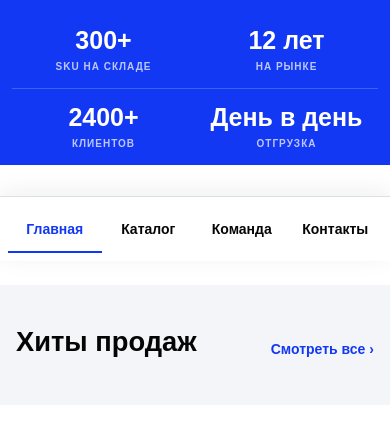
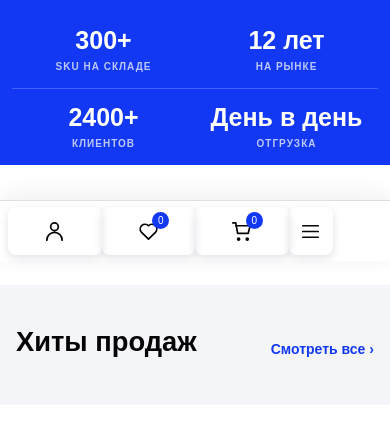
Before and after one commit to Cockepinle/vova, a Django app: page / in a window 390 px wide. Shown: the part 583-1025 px from the top of the page. Run offline with Django 5.2, Linux system fonts and the light colour scheme; data comes from the database, SQL or seed files in the repository; data that the repository does not hold is empty.

Commit message:
update site

```diff
--- a/static/store/css/responsive.css
+++ b/static/store/css/responsive.css
@@ -49,11 +49,18 @@ body.overlay-active .mobile-actions, body.keyboard-open .mobile-actions { visibi
   .brand-name { font-size: 17px; }
   .header-actions { gap: 0; }
   .header-actions button, .mobile-menu-toggle { width: 44px; height: 44px; }
-  .mobile-menu-toggle, .main-nav { display: none; }
-  .mobile-actions { position: fixed; inset: auto 0 0; z-index: 70; display: grid; grid-template-columns: repeat(auto-fit,minmax(0,1fr)); gap: 0; padding: 8px max(8px,env(safe-area-inset-right,0px)) calc(8px + env(safe-area-inset-bottom,0px)) max(8px,env(safe-area-inset-left,0px)); border-top: 1px solid var(--line); background: #fff; box-shadow: 0 -4px 24px #11182712; }
-  .mobile-actions a { display: flex; justify-content: center; align-items: center; min-height: 48px; min-width: 0; padding: 8px 6px; color: var(--ink); font-size: 14px; font-weight: 700; white-space: normal; overflow-wrap: anywhere; text-align: center; }
-  .mobile-actions a:hover, .mobile-actions a.active { color: var(--blue); }
-  .mobile-actions a.active { box-shadow: inset 0 -2px var(--blue); }
+  .mobile-actions { position: fixed; inset: auto 0 0; z-index: 90; display: grid; grid-template-columns: repeat(4,minmax(0,1fr)); gap: 0; padding: 6px max(8px,env(safe-area-inset-right,0px)) calc(6px + env(safe-area-inset-bottom,0px)) max(8px,env(safe-area-inset-left,0px)); border-top: 1px solid var(--line); background: #fff; box-shadow: 0 -4px 24px #11182712; }
+  .mobile-action-button { position: relative; display: flex; justify-content: center; align-items: center; min-height: 48px; min-width: 0; padding: 8px 6px; border: 0; background: transparent; color: var(--ink); }
+  .mobile-action-button svg { width: 23px; height: 23px; fill: none; stroke: currentColor; stroke-linecap: round; stroke-linejoin: round; stroke-width: 1.8; }
+  .mobile-action-button:hover, .mobile-action-button:focus-visible { color: var(--blue); }
+  .mobile-action-button .favorite-count, .mobile-action-button [data-cart-count] { position: absolute; top: 5px; margin-left: 25px; min-width: 17px; height: 17px; padding: 1px 4px; border-radius: 9px; background: var(--blue); color: #fff; font-size: 10px; line-height: 15px; text-align: center; }
+  .mobile-menu-toggle { display: flex; }
+  .main-nav { position: fixed; inset: auto 8px calc(var(--mobile-actions-height) + 8px); z-index: 89; display: none; grid-template-columns: repeat(2,minmax(0,1fr)); gap: 4px; padding: 10px; border: 1px solid var(--line); border-radius: 14px; background: #fff; box-shadow: 0 8px 30px #11182726; }
+  .main-nav.is-expanded { display: grid; }
+  .main-nav a { display: flex; align-items: center; min-height: 44px; padding: 8px 10px; color: var(--ink); font-size: 14px; font-weight: 700; }
+  .main-nav a.active { color: var(--blue); }
+  .mobile-nav-contact { grid-column: 1/-1; display: grid; gap: 4px; padding: 8px 10px; border-top: 1px solid var(--line); font-size: 13px; }
+  .mobile-nav-contact a { min-height: 32px; padding: 4px 0; font-weight: 500; }
   .hero-actions { flex-wrap: wrap; }
   .section-header { align-items: flex-start; flex-wrap: wrap; gap: 12px; }
   .section-header a, .footer-main a, .footer-bottom a, .footer-link-button { display: inline-flex; align-items: center; min-height: 44px; }
--- a/static/store/js/responsive.js
+++ b/static/store/js/responsive.js
@@ -2,22 +2,14 @@
   const nav = document.querySelector('.main-nav');
   if (nav) {
     nav.id = 'site-navigation';
-    const toggle = document.createElement('button');
-    toggle.className = 'mobile-menu-toggle';
-    toggle.type = 'button';
-    toggle.textContent = '☰';
-    toggle.setAttribute('aria-label', 'Меню');
-    toggle.setAttribute('aria-controls', nav.id);
-    toggle.setAttribute('aria-expanded', 'false');
-    nav.before(toggle);
-    document.body.classList.add('has-mobile-menu');
-    const close = () => { nav.classList.remove('is-expanded'); toggle.setAttribute('aria-expanded', 'false'); };
-    toggle.addEventListener('click', () => {
+    const toggle = document.querySelector('.mobile-menu-toggle');
+    const close = () => { nav.classList.remove('is-expanded'); toggle?.setAttribute('aria-expanded', 'false'); };
+    toggle?.addEventListener('click', () => {
       const expanded = nav.classList.toggle('is-expanded');
       toggle.setAttribute('aria-expanded', String(expanded));
     });
     document.addEventListener('keydown', e => { if (e.key === 'Escape') close(); });
-    document.addEventListener('click', e => { if (!e.target.closest('.site-header')) close(); });
+    document.addEventListener('click', e => { if (!e.target.closest('.site-header, .mobile-actions')) close(); });
   }
   const bar = document.querySelector('.mobile-actions');
   if (bar && window.ResizeObserver) new ResizeObserver(() => {
--- a/templates/store/partials/header.html
+++ b/templates/store/partials/header.html
@@ -8,6 +8,7 @@
 
         <nav class="main-nav" aria-label="Главная навигация">
 {% for link in header_links %}<a href="{{ link.url }}" {% if request.path == link.url %}class="active" aria-current="page"{% endif %}>{{ link.label }}</a>{% endfor %}
+        {% if site_settings.show_header_contacts %}<span class="mobile-nav-contact"><a href="tel:{{ site_settings.header_phone|default:site_settings.contact_phone|phone_href }}">{{ site_settings.header_phone|default:site_settings.contact_phone }}</a><a href="mailto:{{ site_settings.header_email|default:site_settings.contact_email }}">{{ site_settings.header_email|default:site_settings.contact_email }}</a></span>{% endif %}
 </nav>
 
         {% if site_settings.show_header_contacts %}<div class="header-contact"><a href="tel:{{ site_settings.header_phone|default:site_settings.contact_phone|phone_href }}">{{ site_settings.header_phone|default:site_settings.contact_phone }}</a><a href="mailto:{{ site_settings.header_email|default:site_settings.contact_email }}">{{ site_settings.header_email|default:site_settings.contact_email }}</a></div>{% endif %}<div class="header-actions">
--- a/templates/store/partials/mobile_actions.html
+++ b/templates/store/partials/mobile_actions.html
@@ -1,3 +1,14 @@
-<nav class="mobile-actions" aria-label="Главная навигация">
-  {% for link in header_links %}<a href="{{ link.url }}" {% if request.path == link.url %}class="active" aria-current="page"{% endif %}>{{ link.label }}</a>{% endfor %}
+<nav class="mobile-actions" aria-label="Мобильная панель">
+  {% if site_settings.show_header_account %}<button class="mobile-action-button js-account-open" type="button" aria-label="Профиль" title="Профиль">
+    <svg viewBox="0 0 24 24" aria-hidden="true"><path d="M20 21a8 8 0 0 0-16 0m8-10a4 4 0 1 0 0-8 4 4 0 0 0 0 8Z"/></svg>
+  </button>{% endif %}
+  {% if site_settings.show_header_favorites %}<button class="mobile-action-button js-favorites-open" type="button" aria-label="Избранное" title="Избранное">
+    <svg viewBox="0 0 24 24" aria-hidden="true"><path d="M19.5 12.6 12 20l-7.5-7.4A5 5 0 0 1 12 6a5 5 0 0 1 7.5 6.6Z"/></svg><span class="favorite-count">{{ favorite_count }}</span>
+  </button>{% endif %}
+  <button class="mobile-action-button js-cart-open" type="button" aria-label="Корзина" title="Корзина">
+    <svg viewBox="0 0 24 24" aria-hidden="true"><path d="M6 6h15l-2 8H8L6 3H3m6 18a1 1 0 1 0 0-2 1 1 0 0 0 0 2Zm9 0a1 1 0 1 0 0-2 1 1 0 0 0 0 2Z"/></svg><span data-cart-count>{{ cart_count }}</span>
+  </button>
+  <button class="mobile-action-button mobile-menu-toggle" type="button" aria-label="Меню" title="Меню" aria-controls="site-navigation" aria-expanded="false">
+    <svg viewBox="0 0 24 24" aria-hidden="true"><path d="M4 6h16M4 12h16M4 18h16"/></svg>
+  </button>
 </nav>
```
